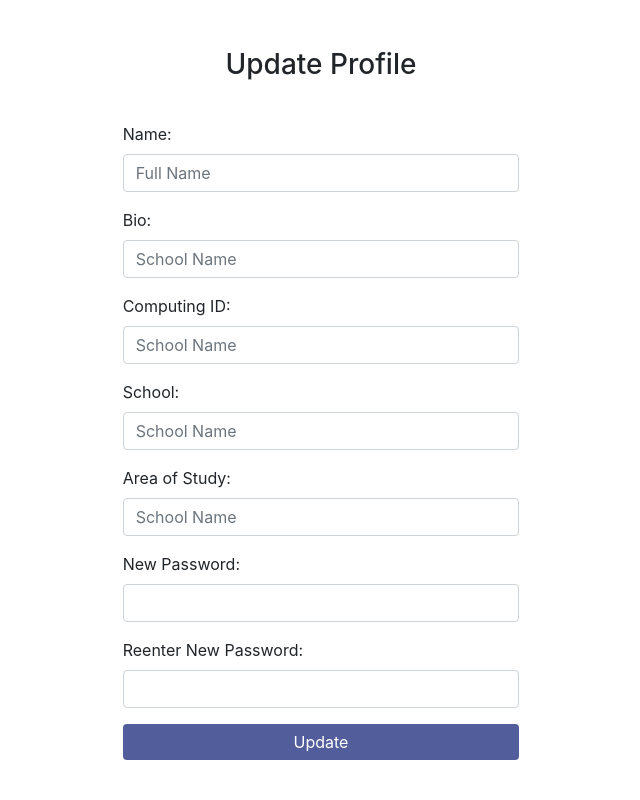
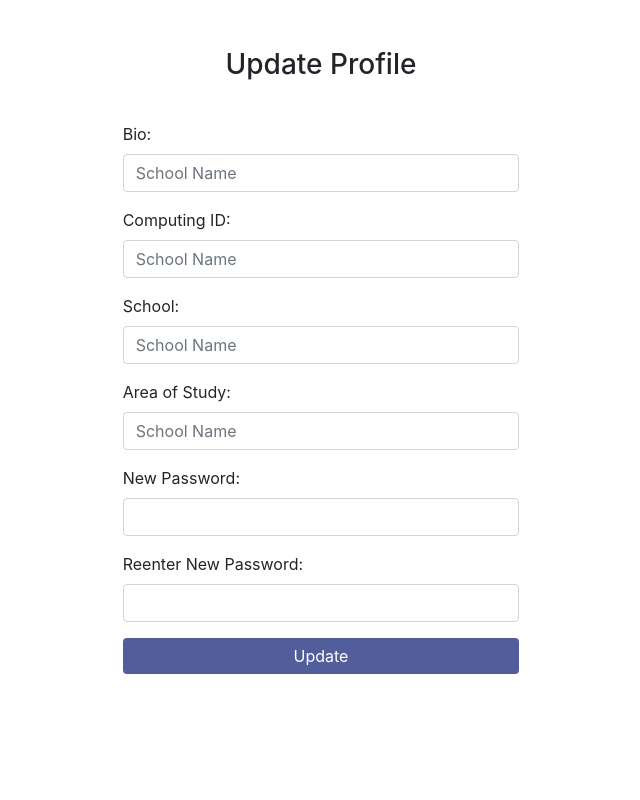
Before and after one commit to itscold404/Spotify-Social, a Django app: page /edit_profile/ in a window 1280 px wide. Shown: the part 70-870 px from the top of the page, without its empty margins (319-959 px from the left). After the commit the page ends 744 px from the top, so only its background shows below. Run offline with Django 4.2, Linux system fonts and the light colour scheme; some libraries are stand-ins or nearby versions.

Commit message:
error handling and signup and profile updates

```diff
--- a/spotify_social/actions.py
+++ b/spotify_social/actions.py
@@ -114,7 +114,7 @@ def create_account(request):
                 db.execute(
                     """
                     INSERT INTO user_profile (user_name, first_name, last_name)
-                    VALUES (%s, %s);
+                    VALUES (%s, %s, %s);
                     """,
                     (inputted_user_name, inputted_fname, inputted_lname),
                     False,
@@ -167,7 +167,6 @@ def create_account(request):
 def update_profile(request):
     if request.method == "POST":
         user = request.session["user_id"]
-        name = request.POST.get("name")
         bio = request.POST.get("bio")
         comp_id = request.POST.get("comp_id")
         school = request.POST.get("school")
@@ -179,10 +178,10 @@ def update_profile(request):
         db.execute(
             """
             UPDATE user_profile
-            SET full_name=%s, bio=%s, computing_id=%s, school = %s, area_of_study=%s
+            SET bio=%s, computing_id=%s, school = %s, area_of_study=%s
             WHERE user_name = %s;
             """,
-            (name, bio, comp_id, school, area_study, user),
+            (bio, comp_id, school, area_study, user),
             False,
         )
 
@@ -453,6 +452,14 @@ def search(request):
                     token, "album", searched_phrase, SEARCH_LIMIT_ALBUM
                 )
 
+                # spotify authorization expired, reauthorize
+                if (
+                    artist_matches == "ERROR"
+                    or track_matches == "ERROR"
+                    or album_matches == "ERROR"
+                ):
+                    return authorize(request)
+
                 matches = [artist_matches, track_matches, album_matches]
                 fill_database(matches)
                 display_info = get_display_info(matches)
@@ -475,6 +482,10 @@ def load_profile(request):
         artists = get_user_top_items(token, "artists", PROFILE_LIMIT_ARTISTS)
         tracks = get_user_top_items(token, "tracks", PROFILE_LIMIT_TRACKS)
 
+        # spotify authorization expired, reauthorize
+        if artists == "ERROR" or tracks == "ERROR":
+            return authorize(request)
+
         request.session["top_items_user_profile"] = get_display_info([artists, tracks])
 
         return redirect(reverse("search_page"))
--- a/spotify_social/spotify_api.py
+++ b/spotify_social/spotify_api.py
@@ -20,6 +20,7 @@ def search_for(auth_header: dict, item_type: str, name: str, limit: int):
 
     if "error" in loaded_content:
         print("ERROR:", result)
+        return "ERROR"
     else:
         json_result = loaded_content[f"{item_type}s"]["items"]
 
@@ -41,6 +42,7 @@ def get_songs_by_artist(auth_header: dict, artist_id: str):
 
     if "error" in loaded_content:
         print("ERROR:", result)
+        return "ERROR"
     else:
         json_result = loaded_content["tracks"]
         return json_result
@@ -58,6 +60,7 @@ def get_user_top_items(auth_header: dict, type: str, limit: int):
 
     if "error" in loaded_content:
         print("ERROR:", result)
+        return "ERROR"
     else:
         json_result = loaded_content["items"]
         return json_result
--- a/spotify_social/templates/signed-in/edit_profile_page.html
+++ b/spotify_social/templates/signed-in/edit_profile_page.html
@@ -1,39 +1,54 @@
-{% extends "signed-in/base.html"%}
-
-{% block content %}
+{% extends "signed-in/base.html"%} {% block content %}
 <body>
     <div class="container-fluid">
         <div class="row justify-content-center">
             <div class="col-md-4 col-sm-6 col-xs-12">
                 <form class="form-container" action="{%url 'update_user_profile'%}" method="POST">
-
                     {% csrf_token %}
                     <h3 class="text-center mb-3">Update Profile</h3>
                     <br />
-
-            <div class="form-group">
-                <label>Name:</label>
-                <input type="text" class="form-control" value = "{{ name }}" placeholder="Full Name" name="name" />
-            </div>
-
                     <div class="form-group">
                         <label>Bio:</label>
-                <input type="text" class="form-control" value = "{{ bio }}" placeholder="School Name" name="bio" />
+                        <input
+                            type="text"
+                            class="form-control"
+                            value="{{ bio }}"
+                            placeholder="School Name"
+                            name="bio"
+                        />
                     </div>
 
                     <div class="form-group">
                         <label>Computing ID:</label>
-                <input type="text" class="form-control" value = "{{ comp_id }}" placeholder="School Name" name="comp_id" />
+                        <input
+                            type="text"
+                            class="form-control"
+                            value="{{ comp_id }}"
+                            placeholder="School Name"
+                            name="comp_id"
+                        />
                     </div>
 
                     <div class="form-group">
                         <label>School:</label>
-                <input type="text" class="form-control" value = "{{ school }}" placeholder="School Name" name="school" />
+                        <input
+                            type="text"
+                            class="form-control"
+                            value="{{ school }}"
+                            placeholder="School Name"
+                            name="school"
+                        />
                     </div>
 
                     <div class="form-group">
                         <label>Area of Study:</label>
-                <input type="text" class="form-control" value = "{{ area_study }}" placeholder="School Name" name="area_study" />
+                        <input
+                            type="text"
+                            class="form-control"
+                            value="{{ area_study }}"
+                            placeholder="School Name"
+                            name="area_study"
+                        />
                     </div>
 
                     <div class="form-group">
@@ -46,8 +61,13 @@
                         <input type="password" class="form-control" name="re_password" />
                     </div>
 
-            <button type="submit" class="btn btn-primary btn-block" style="background-color:#525E9B; border:none">Update</button><br>
-
+                    <button
+                        type="submit"
+                        class="btn btn-primary btn-block"
+                        style="background-color: #525e9b; border: none"
+                    >
+                        Update</button
+                    ><br />
                 </form>
             </div>
         </div>
--- a/spotify_social/views.py
+++ b/spotify_social/views.py
@@ -28,12 +28,17 @@ def signup_page(request):
     if "user_inputs" in request.session:
         user_data = request.session.pop("user_inputs", {})
         inputted_user_name = user_data[0]
-        inputted_name = user_data[1]
+        inputted_fname = user_data[1]
+        inputted_lname = user_data[2]
 
         return render(
             request,
             "signed-out/signup_page.html",
-            {"username": inputted_user_name, "full_name": inputted_name},
+            {
+                "username": inputted_user_name,
+                "first_name": inputted_fname,
+                "last_name": inputted_lname,
+            },
         )
 
     return render(request, "signed-out/signup_page.html", {})
@@ -68,9 +73,6 @@ def user_profile_page(request):
 
     # TODO: THIS IS CAUSING ERROR. NEED TO COMMENT THIS, AUTORIZE USER, THEN UNCOMMENT TO GET
     # PASS THIS ISSUE CURRENTLY
-    if "code" in request.session:
-        print("already have access token")
-        print(request.session["code"])
 
     load_profile(request)
 
```
Also changed, not shown: spotify_social/templates/signed-in/profile_page.html (+6 -5 lines). Lines whose indentation alone changed are shown as unchanged.
